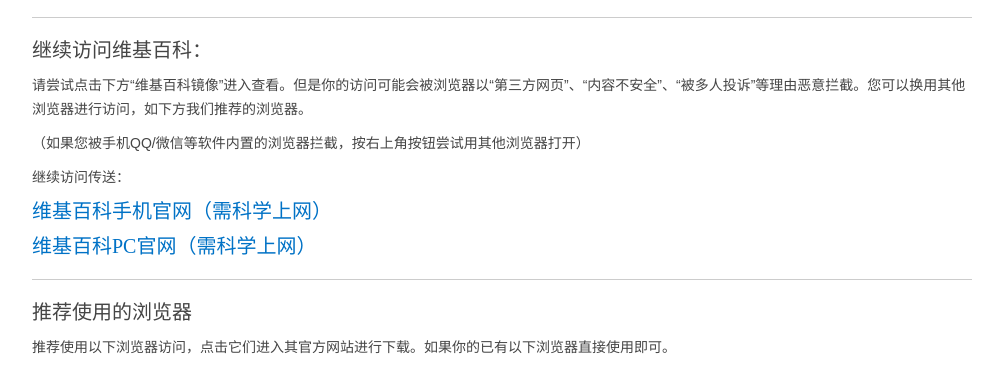
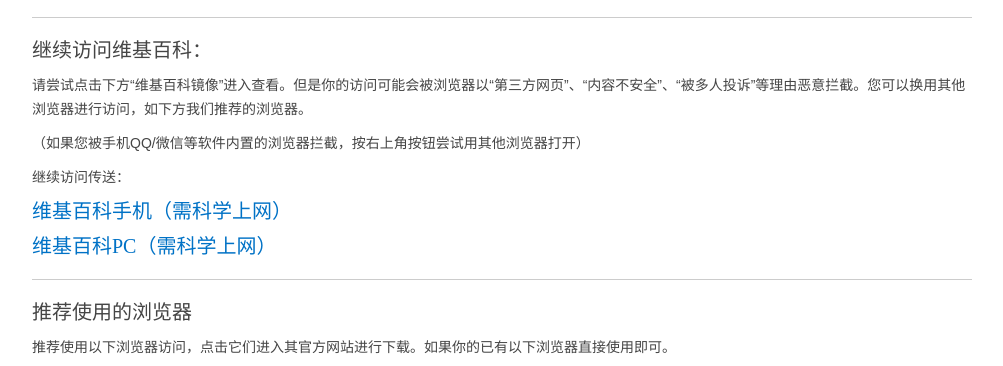
Before and after one commit to cjh0613/redirect, a plain HTML site: page wikipedia/zh-cn.html in a window 1280 px wide. Shown: the part 156-522 px from the top of the page, without its empty margins (138-1141 px from the left). Drawn offline with nearby package versions, Linux system fonts and the light colour scheme.

Commit message:
Update zh-cn.html

```diff
--- a/wikipedia/zh-cn.html
+++ b/wikipedia/zh-cn.html
@@ -49,8 +49,8 @@
 <h2><a id='wiki1' target="_blank" rel="noopener"></a></h2>
 <h2><a id='wiki2' target="_blank" rel="noopener"></a></h2>
 <h2><a id='wiki3' target="_blank" rel="noopener"></a></h2>
-<h2><a id='wikimo' target="_blank" rel="noopener" href='https://zh.m.wikipedia.org/wiki/'>维基百科手机官网（需科学上网）</a></h2>
-<h2><a id='wikio' target="_blank" rel="noopener" href='https://zh.wikipedia.org/wiki/'>维基百科PC官网（需科学上网）</a></h2>
+<h2><a id='wikimo' target="_blank" rel="noopener" href='https://zh.m.wikipedia.org/wiki/'>维基百科手机（需科学上网）</a></h2>
+<h2><a id='wikio' target="_blank" rel="noopener" href='https://zh.wikipedia.org/wiki/'>维基百科PC（需科学上网）</a></h2>
 <div class=hr></div>
 <h2>推荐使用的浏览器</h2>
 <p class=targetline>推荐使用以下浏览器访问，点击它们进入其官方网站进行下载。如果你的已有以下浏览器直接使用即可。</p>
```
